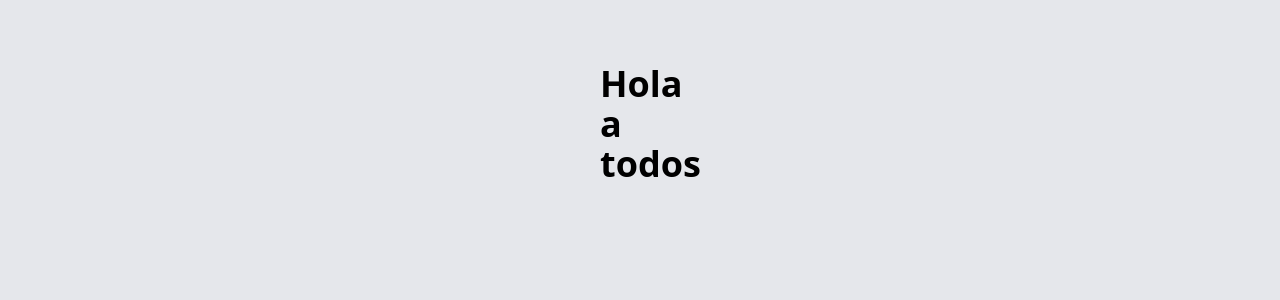
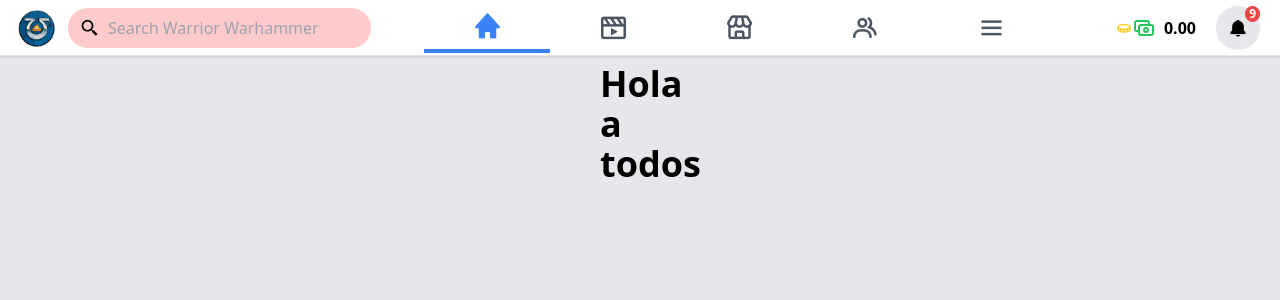
Before and after one commit to Jhonatan2022/Red-Social-Django, a Django app: page / in a window 1280 px wide. Shown: the top 300 px of the page. Run offline with Django 3.2, Linux system fonts and the light colour scheme; some libraries are stand-ins or nearby versions.

Commit message:
Navbar ready

```diff
--- a/templates/base.html
+++ b/templates/base.html
@@ -18,7 +18,7 @@
     <script src="https://cdn.jsdelivr.net/gh/alpinejs/alpine@v2.8.2/dist/alpine.min.js" defer></script>
 
     <!--Boxicons-->
-    <link href='https://unpkg.com/boxicons@2.0.7/css/boxicons.min.css' rel='stylesheet'>
+    <link href='https://unpkg.com/boxicons@2.1.4/css/boxicons.min.css' rel='stylesheet'>
 
     <!--JQuery-->
     <script src="https://cdn.jsdelivr.net/npm/jquery@3.6.0/dist/jquery.min.js"></script>
--- a/templates/components/navbar.html
+++ b/templates/components/navbar.html
@@ -0,0 +1,157 @@
+{% load static %}
+<nav class="bg-white dark:bg-dark-second h-max md:h-14 w-full shadow flex flex-col md:flex-row items-center justify-center md:justify-between fixed top-0 z-50 border-b dark:border-dark-third">
+
+    <!-- LEFT NAV -->
+    <div class="flex items-center justify-between w-full md:w-max px-4 py-2">
+        <a href="#" class="mr-2 hidden md:inline-block">
+            <img src="{% static 'img/logo2.webp' %}" alt="Facebook logo" class="w-24 sm:w-20 lg:w-10 h-auto">
+        </a>
+        <a href="#" class="inline-block md:hidden">
+            <img src="{% static 'img/logo2.webp' %}" alt="" class="w-10 h-10">
+        </a>
+
+        <div class="flex items-center justify-between space-x-1">
+
+            <a href="#" class="inline-flex md:hidden items-center justify-center p-1 rounded-full hover:bg-gray-200 dark:hover:bg-dark-third mx-1">
+                <i class='bx bx-coin text-yellow-400'></i>
+                <svg xmlns="http://www.w3.org/2000/svg" class="h-6 w-6 text-green-500" fill="none" viewBox="0 0 24 24" stroke="currentColor">
+                <path stroke-linecap="round" stroke-linejoin="round" stroke-width="2" d="M17 9V7a2 2 0 00-2-2H5a2 2 0 00-2 2v6a2 2 0 002 2h2m2 4h10a2 2 0 002-2v-6a2 2 0 00-2-2H9a2 2 0 00-2 2v6a2 2 0 002 2zm7-5a2 2 0 11-4 0 2 2 0 014 0z" />
+                </svg>
+                <span class="mx-2 font-semibold dark:text-dark-txt">0.00</span>
+            </a>
+
+            <div class="relative bg-red-200 dark:bg-dark-third px-2 py-2 w-10 h-10 sm:w-11 sm:h-11 lg:h-10 lg:w-10 xl:w-max xl:pl-3 xl:pr-8 rounded-full flex items-center justify-center cursor-pointer">
+                <i class='bx bx-search-alt-2 text-xl xl:mr-2 dark:text-dark-txt'></i>
+                <input type="text" placeholder="Search Warrior Warhammer" class="outline-none border-none bg-transparent hidden xl:inline-block">
+            </div>
+
+            <div class="text-xl grid place-items-center md:hidden bg-gray-200 dark:bg-dark-third rounded-full w-10 h-10 cursor-pointer hover:bg-gray-300 dark:text-dark-txt" id="dark-mode-toggle-mb">
+                <i class='bx bxs-bell'></i>
+            </div>
+        </div>
+    </div>
+    <!-- END LEFT NAV -->
+
+    <!-- MAIN NAV -->
+    <ul x-data="{ open: false }" class="flex w-full lg:w-max items-center justify-center">
+        <li class="w-1/5 md:w-max text-center">
+            <a href="#" class="w-full text-3xl py-2 px-3 xl:px-12 cursor-pointer text-center inline-block text-blue-500 border-b-4 border-blue-500">
+                <i class='bx bxs-home'></i>
+            </a>
+        </li>
+        <li class="w-1/5 md:w-max text-center">
+            <a href="#" class="w-full text-3xl py-2 px-3 xl:px-12 cursor-pointer text-center inline-block rounded text-gray-600 hover:bg-gray-100 dark:hover:bg-dark-third dark:text-dark-txt relative">
+                <i class='bx bx-movie-play'></i>
+                {% comment %} <span class="text-xs absolute top-0 right-1/4 bg-red-500 text-white font-semibold rounded-full px-1 text-center">9+</span> {% endcomment %}
+            </a>
+        </li>
+        <li class="w-1/5 md:w-max text-center">
+            <a href="#" class="w-full text-3xl py-2 px-3 xl:px-12 cursor-pointer text-center inline-block rounded text-gray-600 hover:bg-gray-100 dark:hover:bg-dark-third dark:text-dark-txt relative">
+                <i class='bx bx-store'></i>
+            </a>
+        </li>
+        <li class="w-1/5 md:w-max text-center">
+            <a href="#" class="w-full text-3xl py-2 px-3 xl:px-12 cursor-pointer text-center inline-block rounded text-gray-600 hover:bg-gray-100 dark:hover:bg-dark-third dark:text-dark-txt relative">
+                <i class='bx bx-group'></i>
+            </a>
+        </li>
+        <li class="w-1/5 md:w-max text-center hidden md:inline-block">
+            <button @click="open=true" class="w-full text-3xl py-2 px-3 xl:px-12 cursor-pointer text-center inline-block rounded text-gray-600 hover:bg-gray-100 dark:hover:bg-dark-third dark:text-dark-txt relative">
+                <i class='bx bx-menu'></i>
+            </button>
+        </li>
+        <li class="w-1/5 md:w-max text-center inline-block md:hidden">
+            <button @click="open=true" class="w-full text-3xl py-2 px-3 xl:px-12 cursor-pointer text-center inline-block rounded text-gray-600 hover:bg-gray-100 dark:hover:bg-dark-third dark:text-dark-txt relative">
+                <i class='bx bx-menu'></i>
+            </button>
+        </li>
+
+
+        <!--LEFT Mobile Sidebar-->
+        <div @keydown.window.escape="open = false" x-show="open" aria-labelledby="slide-over-title" x-ref="dialog" aria-modal="true"
+                class="fixed z-10 inset-0 overflow-auto xl:hidden ">
+            <div class="absolute inset-0 overflow-hidden">
+
+                <div x-description="Background overlay, show/hide based on slide-over state." class="absolute inset-0" @click="open = false" aria-hidden="true"></div>
+
+                <div class="fixed inset-y-0 right-0 pl-10 max-w-full flex ">
+
+                    <div x-show="open" @click.away="open = false"  class="w-screen max-w-md" x-description="Slide-over panel, show/hide based on slide-over state.">
+                        <div class="h-full flex flex-col py-6 bg-white dark:bg-dark-second shadow-xl overflow-y-scroll scrollbar-hide">
+                            <div class="px-4 sm:px-6">
+                                <div class="flex items-start justify-between">
+                                    <h2 class="text-lg font-medium dark:text-gray-500 text-gray-900" id="slide-over-title">
+                                    Menu
+                                    </h2>
+                                    <div class="ml-3 h-7 flex items-center">
+                                    <button class="bg-white dark:bg-dark-third rounded-md text-gray-400 hover:text-gray-500 focus:outline-none focus:ring-2 focus:ring-offset-2 focus:ring-indigo-500" @click="open = false">
+                                        <span class="sr-only">Close panel</span>
+                                        <svg class="h-6 w-6" x-description="Heroicon name: outline/x" xmlns="http://www.w3.org/2000/svg" fill="none" viewBox="0 0 24 24" stroke="currentColor" aria-hidden="true">
+                                        <path stroke-linecap="round" stroke-linejoin="round" stroke-width="2" d="M6 18L18 6M6 6l12 12"></path>
+                                        </svg>
+                                    </button>
+                                    </div>
+                                </div>
+                            </div>
+
+                            <div class="mt-6 relative flex-1 px-4 sm:px-6">
+                                <!-- Replace with your content -->
+
+                                <!--Menu Items-->
+                                {% comment %} {% include 'components/sidebars/left/items.html' %}
+
+
+                                {% include 'components/footer.html' %} {% endcomment %}
+
+                                <!-- /End replace -->
+                            </div>
+                        </div>
+                    </div>
+
+                </div>
+            </div>
+        </div>
+
+    </ul>
+    <!-- END MAIN NAV -->
+
+    <!-- RIGHT NAV -->
+    <ul class="hidden md:flex mx-4 items-center justify-center">
+        <li class="h-full xl:flex">
+            <a href="#" class="inline-flex items-center justify-center p-1 rounded-full hover:bg-gray-200 dark:hover:bg-dark-third mx-1">
+                <i class='bx bx-coin text-yellow-400'></i>
+                <svg xmlns="http://www.w3.org/2000/svg" class="h-6 w-6 text-green-500" fill="none" viewBox="0 0 24 24" stroke="currentColor">
+                <path stroke-linecap="round" stroke-linejoin="round" stroke-width="2" d="M17 9V7a2 2 0 00-2-2H5a2 2 0 00-2 2v6a2 2 0 002 2h2m2 4h10a2 2 0 002-2v-6a2 2 0 00-2-2H9a2 2 0 00-2 2v6a2 2 0 002 2zm7-5a2 2 0 11-4 0 2 2 0 014 0z" />
+                </svg>
+                <span class="mx-2 font-semibold dark:text-dark-txt">0.00</span>
+            </a>
+        </li>
+
+        <li>
+            <div x-data="{open:false}">
+            <div @click="open=true" class="text-xl grid place-items-center dark:bg-dark-second bg-gray-200 dark:bg-dark-third dark:text-dark-txt rounded-full mx-1 p-3 cursor-pointer hover:bg-gray-300 relative">
+                <i class='bx bxs-bell'></i>
+                <span class="text-xs absolute top-0 right-0 bg-red-500 text-white font-semibold rounded-full px-1 text-center">9</span>
+            </div>
+
+                <div x-show="open" @click.away="open=false" class="origin-top-right absolute right-0 mt-2 w-56 rounded-md shadow-lg dark:bg-dark-second bg-white ring-1 ring-black ring-opacity-5 focus:outline-none" role="menu" aria-orientation="vertical" aria-labelledby="menu-button" tabindex="-1">
+                    <div class="py-1" role="none">
+                    <!-- Active: "bg-gray-100 text-gray-900", Not Active: "text-gray-700" -->
+                    <a href="#" class="text-gray-700 dark:text-dark-txt block px-4 py-2 text-sm" role="menuitem" tabindex="-1" id="menu-item-0">Account settings</a>
+                    <a href="#" class="text-gray-700 dark:text-dark-txt block px-4 py-2 text-sm" role="menuitem" tabindex="-1" id="menu-item-1">Support</a>
+                    <a href="#" class="text-gray-700 dark:text-dark-txt block px-4 py-2 text-sm" role="menuitem" tabindex="-1" id="menu-item-2">License</a>
+                    <form method="POST" action="#" role="none">
+                        <button type="submit" class="text-gray-700 dark:text-dark-txt block w-full text-left px-4 py-2 text-sm" role="menuitem" tabindex="-1" id="menu-item-3">
+                        Sign out
+                        </button>
+                    </form>
+                    </div>
+                </div>
+            </div>
+
+        </li>
+
+    </ul>
+    <!-- END RIGHT NAV -->
+
+</nav>
--- a/templates/pages/index.html
+++ b/templates/pages/index.html
@@ -2,7 +2,7 @@
 {% load static %}
 <!-------------------------------------------------------------------------->
 {% block navbar %}
-{% comment %} {% include 'components/navbar.html' %} {% endcomment %}
+{% include 'components/navbar.html' %}
 {% endblock navbar %}
 <!-------------------------------------------------------------------------->
 {% block left_sidebar %}
```
Also changed, not shown: img/With Styles.png (added), static/img/logo.png (added), static/img/logo.webp (added), static/img/logo2.webp (added), 1 other file.
